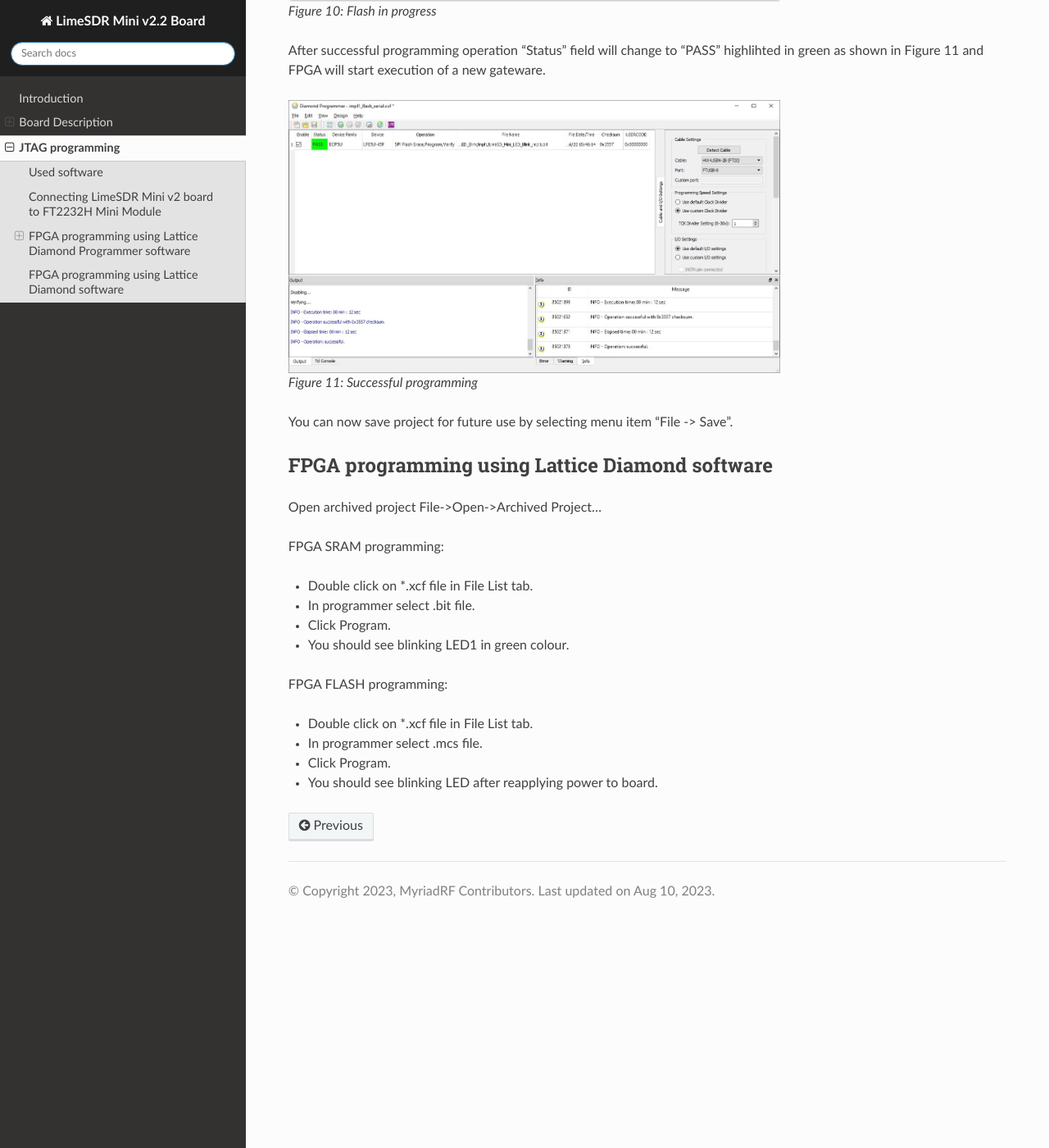
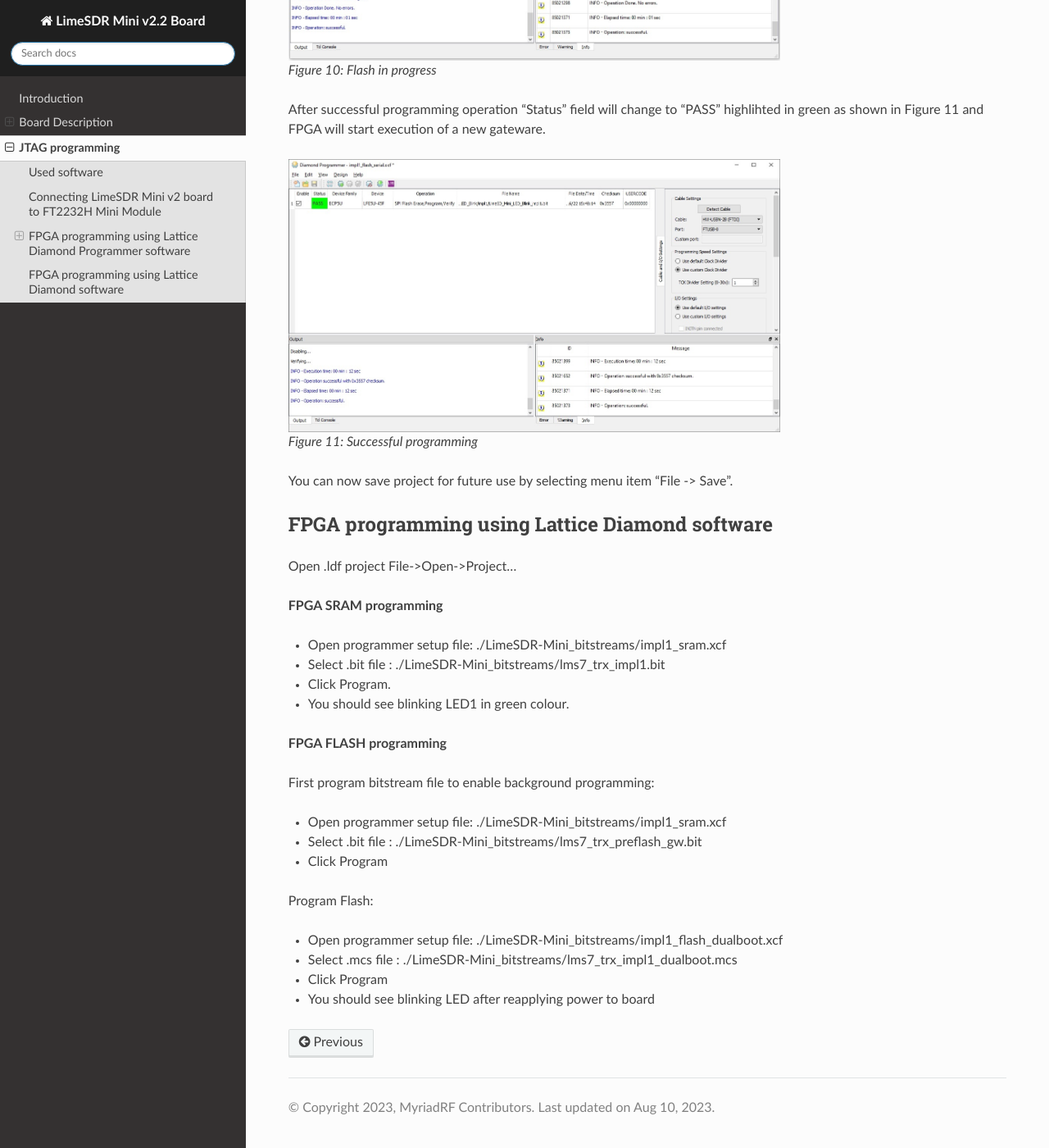
Before and after one commit to myriadrf/LimeSDR-Mini-v2, a Sphinx documentation site: the page built from docs/documentation/jtag-programming.rst, in a window 1280 px wide and 1400 px high, scrolled down 6898 px. Shown: the whole window at 82% size. Built offline with Sphinx 7.4.7 and the Read the Docs theme 2.0.0, drawn with Linux system fonts in a browser that asks for light colours; some of the changed text lies outside the part shown.

Commit message:
Updated jtag programming procedure

```diff
--- a/docs/documentation/jtag-programming.rst
+++ b/docs/documentation/jtag-programming.rst
@@ -115,6 +115,8 @@
 Flash programming
 ~~~~~~~~~~~~~~~~~
 
+**IMPORTANT!** Backgroud programming has to be enabled first by programming `lms7_trx_preflash_gw.bit <https://github.com/myriadrf/LimeSDR-Mini-v2_GW/blob/main/LimeSDR-Mini_bitstreams/lms7_trx_preflash_gw.bit>`__ file with "RAM programing" procedure.
+
 In context menu press "Edit -> Device properties" and in section "Device Operation" set "Access mode" to "SPI Flash Background Programming" and "Operation" to "SPI Flash Erase,Program,Verify".
 
 Load appropriate programming file (gateware, bitstream) and set the remaining parameters for Winbond W25Q128JV flash memory as shown in the image below and then press "OK".
@@ -150,18 +152,29 @@
 FPGA programming using Lattice Diamond software
 -----------------------------------------------
 
-Open archived project File->Open->Archived Project...
+Open .ldf project File->Open->Project...
 
-FPGA SRAM programming:
+**FPGA SRAM programming**
 
-* Double click on \*.xcf file in File List tab.
-* In programmer select .bit file.
+* Open programmer setup file: ./LimeSDR-Mini_bitstreams/impl1_sram.xcf
+* Select .bit file : ./LimeSDR-Mini_bitstreams/lms7_trx_impl1.bit
 * Click Program.
 * You should see blinking LED1 in green colour.
 
-FPGA FLASH programming:
+**FPGA FLASH programming**
 
-* Double click on \*.xcf file in File List tab.
-* In programmer select .mcs file.
-* Click Program.
-* You should see blinking LED after reapplying power to board.
+
+First program bitstream file to enable background programming:
+
+
+* Open programmer setup file: ./LimeSDR-Mini_bitstreams/impl1_sram.xcf
+* Select .bit file : ./LimeSDR-Mini_bitstreams/lms7_trx_preflash_gw.bit
+* Click Program
+
+Program Flash:
+
+
+* Open programmer setup file: ./LimeSDR-Mini_bitstreams/impl1_flash_dualboot.xcf
+* Select .mcs file : ./LimeSDR-Mini_bitstreams/lms7_trx_impl1_dualboot.mcs
+* Click Program
+* You should see blinking LED after reapplying power to board
```
